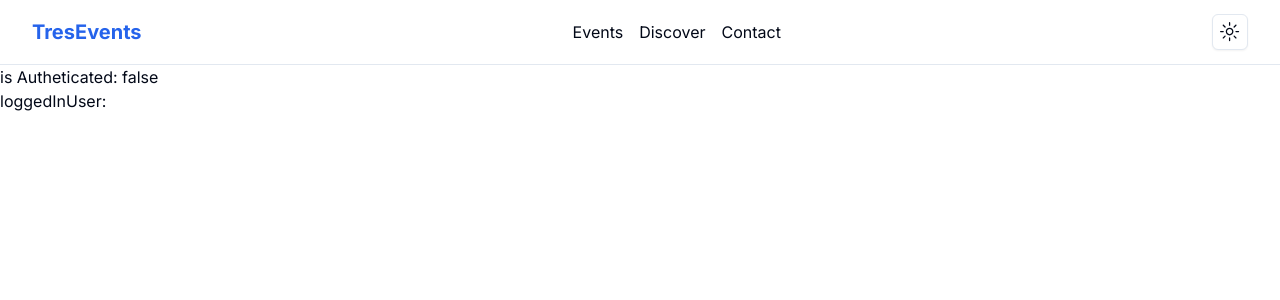
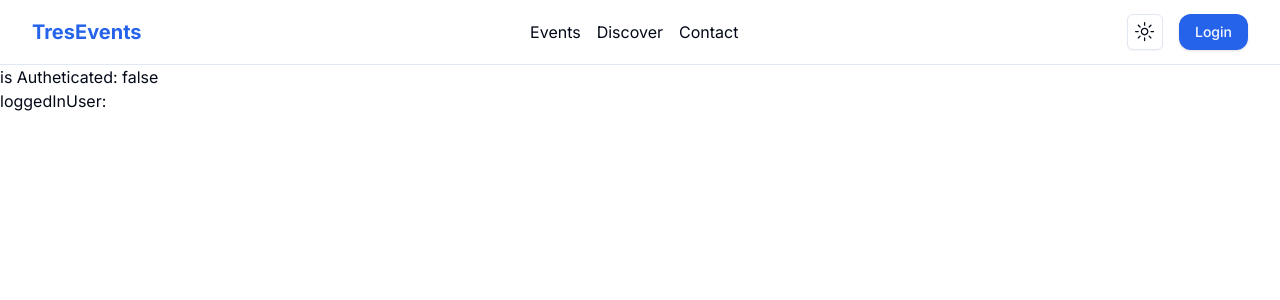
Before and after one commit to TresorRw/event-web-fe, a Next.js app: page /in/profile in a window 1280 px wide. Shown: the top 300 px of the page. Built offline with nearby package versions, Linux system fonts and the light colour scheme.

Commit message:
Added isAuthenticated check to manage links in header

```diff
--- a/components/ui/header.tsx
+++ b/components/ui/header.tsx
@@ -5,9 +5,12 @@ import Link from 'next/link'
 import { ModeToggle } from "@/components/theme-changer";
 import classNames from "classnames";
 import { usePathname } from 'next/navigation';
+import { Button } from "@/components/ui/button"
+import { useAuthStore } from '@/app/store/auth.store';
 
 const Header = () => {
   const pathName = usePathname();
+  const isAuthenticated = useAuthStore(state => state.isAuthenticated);
 
   return (
     <header className="border-b">
@@ -32,6 +35,17 @@ const Header = () => {
           </div>
           <div className="flex items-center justify-center space-x-4">
             <ModeToggle />
+            {isAuthenticated ?
+              <Link
+                className={classNames({
+                  'text-primary': pathName === '/in/profile',
+                })} href={"/in/profile"}>
+                <Button className='rounded-xl dark:text-white'>Profile</Button>
+              </Link> :
+              <Link href={"/signin"}>
+                <Button className='rounded-xl dark:text-white'>Login</Button>
+              </Link>
+            }
           </div>
         </div>
       </Container>
```
